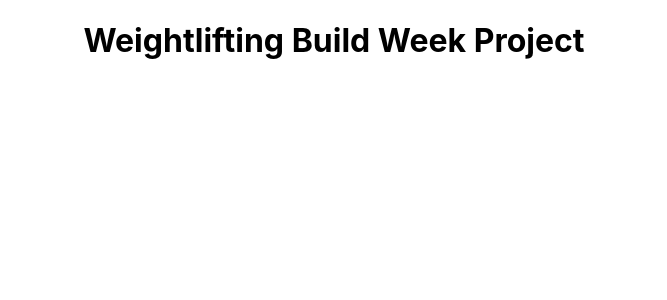
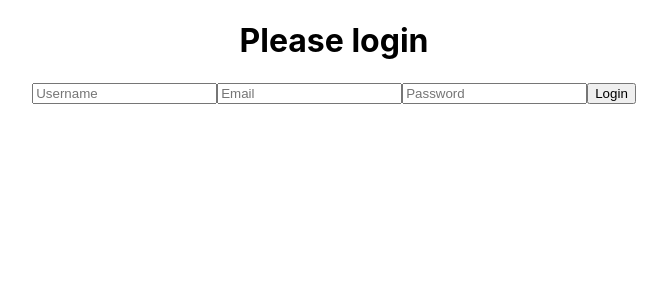
Before and after one commit to weightlifting-journal-13/frontend, a React (Create React App) app in the folder weightlifting/: page / in a window 1280 px wide. Shown: the top 300 px of the page, without its empty margins (306-973 px from the left). Built offline with nearby package versions, Linux system fonts and the light colour scheme.

Commit message:
added structural components so i can login and start CRUD functionality for my components

```diff
--- a/weightlifting/src/App.js
+++ b/weightlifting/src/App.js
@@ -1,10 +1,20 @@
 import React from 'react';
+import { Route } from 'react-router-dom';
+import Login from './components/Login';
+import Dashboard from './components/Dashboard';
+import PrivateRoute from './components/PrivateRoute';
+import CreatePlan from './components/CreatePlan';
+import MyPlans from './components/MyPlans';
+
 import './App.css';
 
 function App() {
   return (
     <div className="App">
-      <h1>Weightlifting Build Week Project</h1>
+      <Route exact path='/' component={Login} />
+      <PrivateRoute  exact path='/Dashboard' component={Dashboard}/>
+      <Route exact path='/CreatePlan' component={CreatePlan} />
+      <Route exact path='/MyPlans' component={MyPlans} />
     </div>
   );
 }
--- /dev/null
+++ b/weightlifting/src/components/CreatePlan.js
@@ -0,0 +1,11 @@
+import React from 'react';
+
+const CreatePlan = () => {
+    return (
+        <div>
+            <h1>Create new plan component</h1>
+        </div>
+     );
+}
+
+export default CreatePlan;
--- /dev/null
+++ b/weightlifting/src/components/Dashboard.js
@@ -0,0 +1,11 @@
+import React from 'react';
+
+const Dashboard = () => {
+    return (
+        <div>
+            <h1>Dashboard component</h1>
+        </div>
+     );
+}
+
+export default Dashboard;
--- /dev/null
+++ b/weightlifting/src/components/Login.js
@@ -0,0 +1,52 @@
+import React from 'react';
+import { axiosWithAuth } from '../utils/axiosWithAuth';
+
+
+const Login = () => {
+    // make post request to receive token from api
+    //handle the token, navigate to 'Dashboard' component page
+
+
+    //setup useState to store inital state/data
+
+
+    //handleInputChanges
+
+
+    //handleLoginSubmit
+    //use axiosWithAuth --> all done inside handleLoginSubmit
+    //successful post --> props.history.push('/Dashboard')
+
+
+    return (
+        <div>
+            <h1>Please login</h1>
+            <form>
+                <input
+                    type='text'
+                    name='username'
+                    placeholder='Username'
+                //value={}
+                //onChange={}
+                />
+                <input
+                    type='email'
+                    name='email'
+                    placeholder='Email'
+                //value={}
+                //onChange={}
+                />
+                <input
+                    type='password'
+                    name='password'
+                    placeholder='Password'
+                //value={}
+                //onChange={}
+                />
+                <button type='submit'>Login</button>
+            </form>
+        </div>
+    );
+}
+
+export default Login;
--- /dev/null
+++ b/weightlifting/src/components/MyPlans.js
@@ -0,0 +1,11 @@
+import React from 'react';
+
+const MyPlans = () => {
+    return (
+        <div>
+            <h1>My plans --> show newly create plans here</h1>
+        </div>
+     );
+}
+
+export default MyPlans;
--- a/weightlifting/src/components/PrivateRoute.js
+++ b/weightlifting/src/components/PrivateRoute.js
@@ -6,10 +6,18 @@ const PrivateRoute = ({ component: Component, ...rest }) => {
         <Route
             {...rest}
             render={props => {
+                if (localStorage.getItem('token')) {
+                    return <Component {...props} />
+                } else {
+                    return <Redirect to={'/Login'} />
+                }
+
+            }}
+            /*render={props => {
                 localStorage.getItem('token')
                     ? <Component {...props} />
                     : <Redirect to={'/Login'} />
-            }}
+            }} */
         />
     );
 }
```
Also changed, not shown: weightlifting/src/components/Navigation.js (added, +14 -0 lines).
